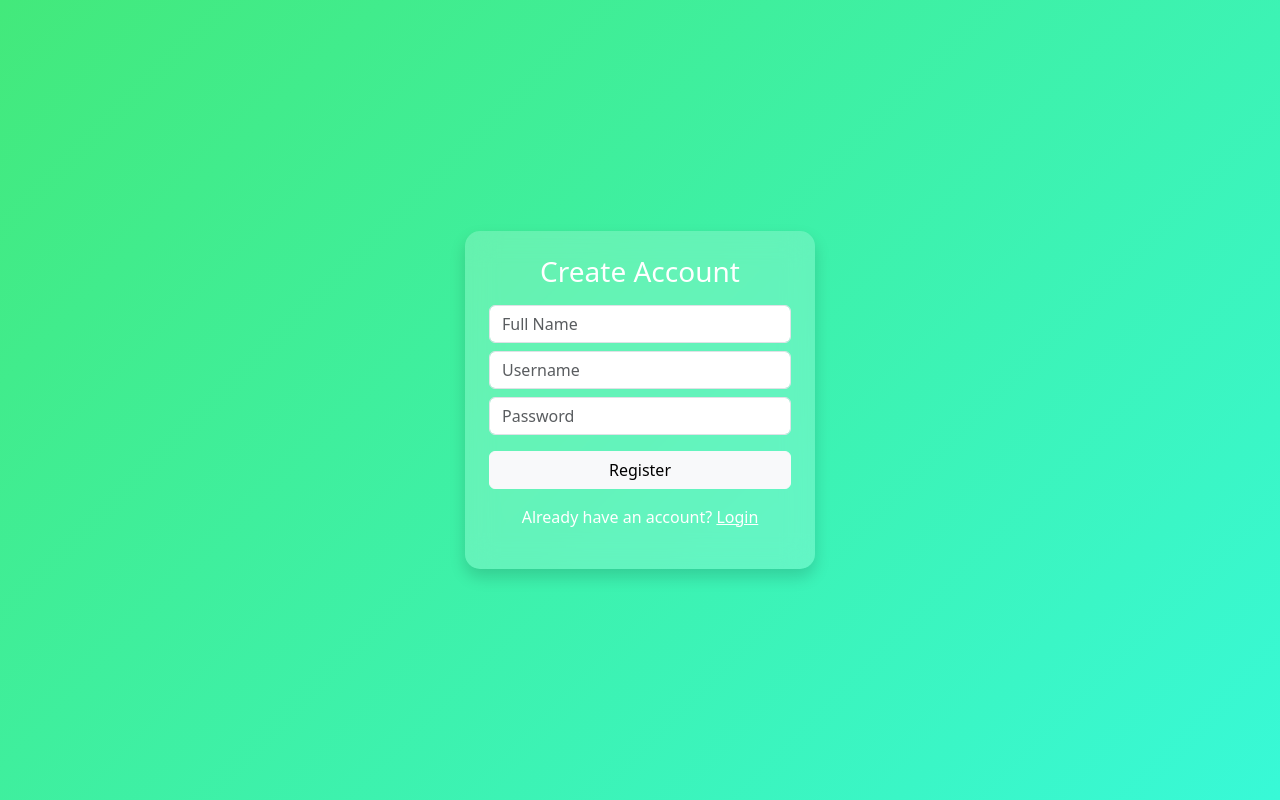
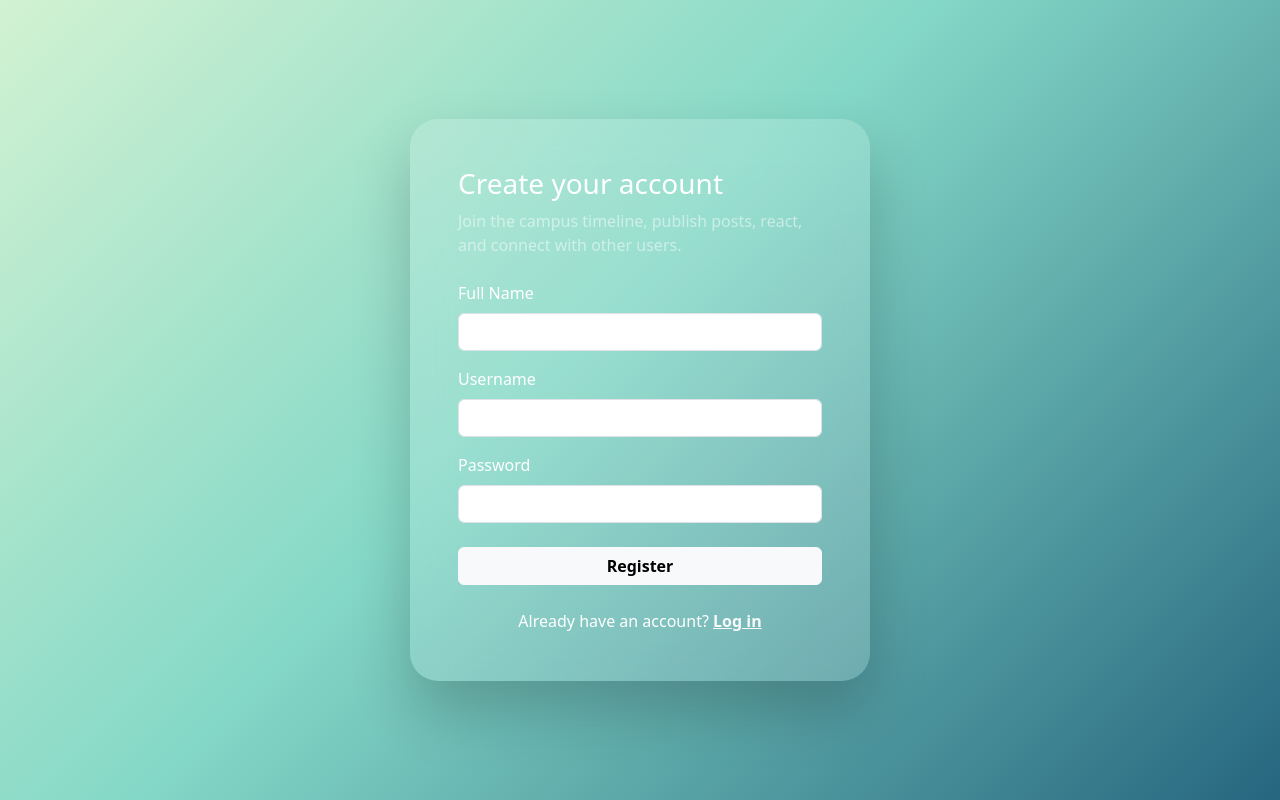
Before and after one commit to Vemark1101/campusconnect, a PHP site: page /register.php in a window 1280 px wide. Run offline with PHP 8.4, Linux system fonts and the light colour scheme.

Commit message:
Update register.php

```diff
--- a/app/views/register.php
+++ b/app/views/register.php
@@ -1,40 +1,78 @@
-<!DOCTYPE html>
-<html>
-<head>
-    <title>Register - CampusConnect</title>
-    <link href="https://cdn.jsdelivr.net/npm/bootstrap@5.3.0/dist/css/bootstrap.min.css" rel="stylesheet">
-
+<?php
+$pageTitle = 'Register - CampusConnect';
+$extraHead = <<<HTML
     <style>
         body {
-            background: linear-gradient(135deg, #43e97b, #38f9d7);
-            height: 100vh;
+            min-height: 100vh;
+            background: linear-gradient(135deg, #d2f2d2 0%, #84d8c7 45%, #26667f 100%);
         }
-        .glass {
-            backdrop-filter: blur(15px);
-            background: rgba(255,255,255,0.2);
-            border-radius: 15px;
-            color: white;
+
+        .auth-panel {
+            width: min(460px, 100%);
+            border-radius: 28px;
+            background: rgba(255, 255, 255, 0.16);
+            backdrop-filter: blur(18px);
+            color: #fff;
+            box-shadow: 0 30px 60px rgba(0, 0, 0, 0.2);
         }
     </style>
-</head>
-<body class="d-flex justify-content-center align-items-center">
+HTML;
+$bodyClass = 'd-flex justify-content-center align-items-center p-3';
+$extraScripts = <<<HTML
+<script>
+document.querySelector('form')?.addEventListener('submit', (event) => {
+    const fullName = document.querySelector('input[name="full_name"]').value.trim();
+    const username = document.querySelector('input[name="username"]').value.trim();
+    const password = document.querySelector('input[name="password"]').value;
 
-<div class="glass p-4 shadow" style="width: 350px;">
-    <h3 class="text-center mb-3">Create Account</h3>
+    if (!fullName || !username || !password) {
+        event.preventDefault();
+        alert('All registration fields are required.');
+        return;
+    }
 
-    <form method="POST">
-        <input type="text" name="full_name" class="form-control mb-2" placeholder="Full Name" required>
-        <input type="text" name="username" class="form-control mb-2" placeholder="Username" required>
-        <input type="password" name="password" class="form-control mb-3" placeholder="Password" required>
+    if (!/^[A-Za-z0-9_]{3,20}$/.test(username)) {
+        event.preventDefault();
+        alert('Username must be 3-20 characters using letters, numbers, or underscore.');
+        return;
+    }
 
-        <button class="btn btn-light w-100">Register</button>
-    </form>
+    if (password.length < 6) {
+        event.preventDefault();
+        alert('Password must be at least 6 characters.');
+    }
+});
+</script>
+HTML;
+require __DIR__ . '/partials/head.php';
+?>
+    <div class="auth-panel p-4 p-md-5">
+        <div class="mb-4">
+            <h1 class="h3 mb-2">Create your account</h1>
+            <p class="mb-0 text-white-50">Join the campus timeline, publish posts, react, and connect with other users.</p>
+        </div>
 
-    <p class="text-center mt-3">
-        Already have an account?
-        <a href="index.php?action=login" class="text-white">Login</a>
-    </p>
-</div>
+        <?php require __DIR__ . '/partials/flash.php'; ?>
 
-</body>
-</html>
+        <form method="POST" novalidate>
+            <div class="mb-3">
+                <label class="form-label">Full Name</label>
+                <input type="text" name="full_name" class="form-control" required maxlength="100">
+            </div>
+            <div class="mb-3">
+                <label class="form-label">Username</label>
+                <input type="text" name="username" class="form-control" required minlength="3" maxlength="20" pattern="[A-Za-z0-9_]+">
+            </div>
+            <div class="mb-4">
+                <label class="form-label">Password</label>
+                <input type="password" name="password" class="form-control" required minlength="6">
+            </div>
+            <button class="btn btn-light w-100 fw-semibold">Register</button>
+        </form>
+
+        <p class="text-center mt-4 mb-0">
+            Already have an account?
+            <a href="index.php?action=login" class="link-light fw-semibold">Log in</a>
+        </p>
+    </div>
+<?php require __DIR__ . '/partials/footer.php'; ?>
```
